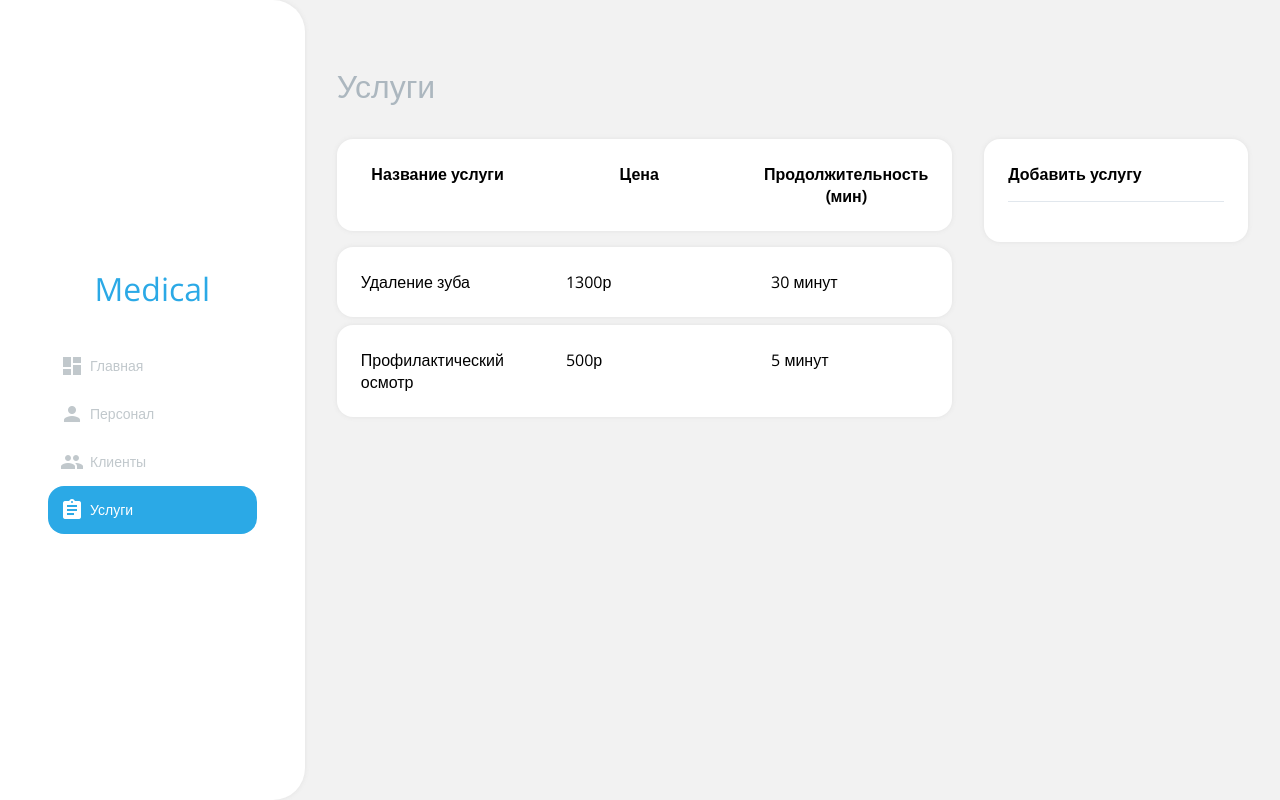
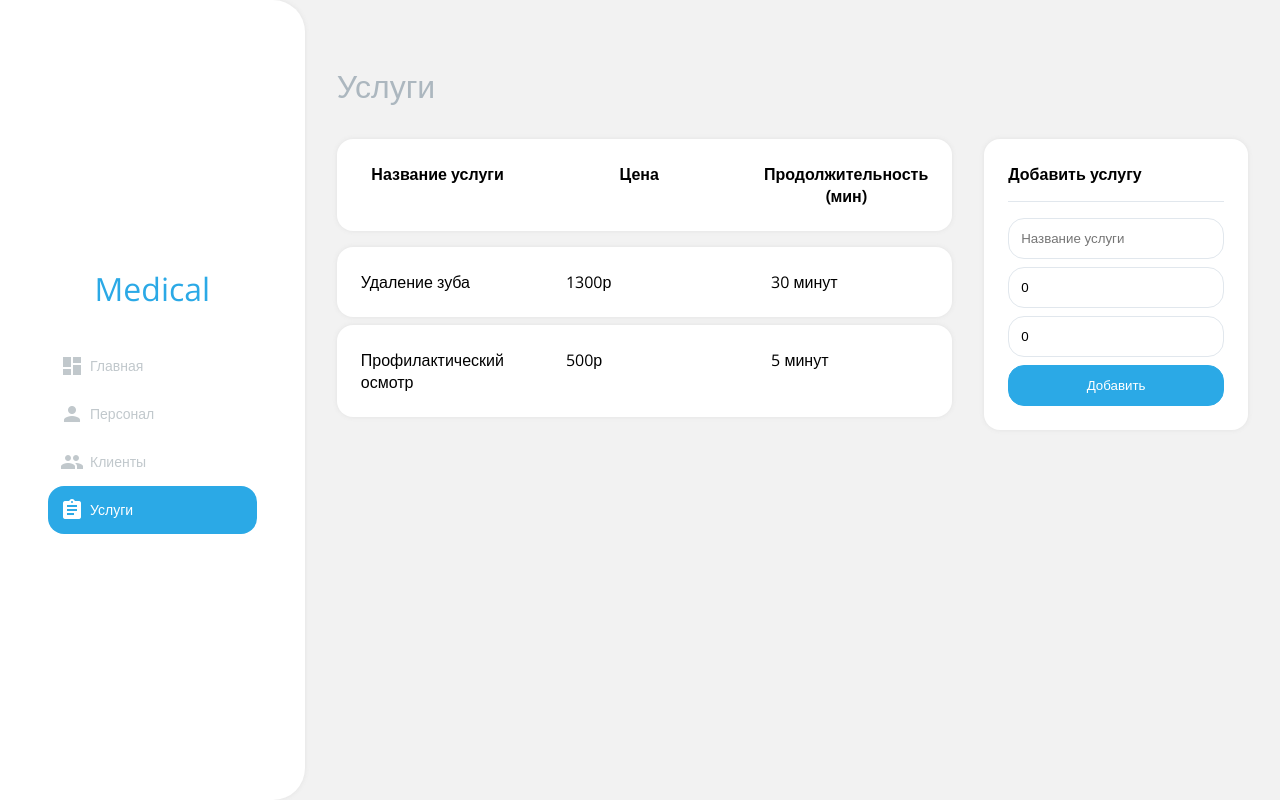
Before and after one commit to kyborq/medical-crm, a React app: page /services in a window 1280 px wide. Built offline with nearby package versions, Linux system fonts and the light colour scheme.

Commit message:
Added states for form fields

```diff
--- a/src/components/forms/ClientsForm.jsx
+++ b/src/components/forms/ClientsForm.jsx
@@ -22,7 +22,8 @@ export function ClientsForm() {
         type="text"
         className="form-field"
         placeholder="ФИО"
-        onInput={(e) => {
+        value={fio}
+        onChange={(e) => {
           setFio(e.target.value);
         }}
       />
@@ -30,7 +31,8 @@ export function ClientsForm() {
         type="text"
         className="form-field"
         placeholder="Данные о прописке"
-        onInput={(e) => {
+        value={register}
+        onChange={(e) => {
           setRegister(e.target.value);
         }}
       />
@@ -38,7 +40,8 @@ export function ClientsForm() {
         type="text"
         className="form-field"
         placeholder="Дата рождения"
-        onInput={(e) => {
+        value={birthday}
+        onChange={(e) => {
           setBirthday(e.target.value);
         }}
       />
@@ -46,14 +49,25 @@ export function ClientsForm() {
         type="text"
         className="form-field"
         placeholder="Номер телефона"
-        onInput={(e) => {
+        value={phone}
+        onChange={(e) => {
           setPhone(e.target.value);
         }}
       />
       <button
         className="form-button"
         onClick={() => {
-          isFormValid(fio, register, birthday, phone);
+          // isFormValid(fio, register, birthday, phone);
+          console.log(
+            "fio: " +
+              fio +
+              ", reg: " +
+              register +
+              ", bday: " +
+              birthday +
+              ", phone: " +
+              phone
+          );
         }}
       >
         Добавить
--- a/src/components/forms/ServicesForm.jsx
+++ b/src/components/forms/ServicesForm.jsx
@@ -1,14 +1,14 @@
-import React from 'react';
+import React, { useState } from "react";
 
-import './FormStyle.css';
+import "./FormStyle.css";
 
 export function ServicesForm() {
-  const [service, setService] = useState('');
+  const [service, setService] = useState("");
   const [cost, setCost] = useState(0);
   const [duration, setDuration] = useState(0);
 
   const isFormValid = (serviceName, cost, duration) => {
-    if (typeof serviceName === 'string') {
+    if (typeof serviceName === "string") {
       return true;
     } else {
       return false;
@@ -18,33 +18,44 @@ export function ServicesForm() {
   return (
     <div>
       <input
-        type='text'
-        className='form-field'
-        placeholder='Название услуги'
-        onInput={(e) => {
+        type="text"
+        className="form-field"
+        placeholder="Название услуги"
+        value={service}
+        onChange={(e) => {
           setService(e.target.value);
         }}
       />
       <input
-        type='text'
-        className='form-field'
-        placeholder='Цена'
-        onInput={(e) => {
+        type="text"
+        className="form-field"
+        placeholder="Цена"
+        value={cost}
+        onChange={(e) => {
           setCost(e.target.value);
         }}
       />
       <input
-        type='text'
-        className='form-field'
-        placeholder='Продолжительность'
-        onInput={(e) => {
+        type="text"
+        className="form-field"
+        placeholder="Продолжительность"
+        value={duration}
+        onChange={(e) => {
           setDuration(e.target.value);
         }}
       />
       <button
-        className='form-button'
+        className="form-button"
         onClick={() => {
-          isFormValid(service, cost, duration);
+          // isFormValid(service, cost, duration);
+          console.log(
+            "Сервис: " +
+              service +
+              ", Стоимость: " +
+              cost +
+              ", Продолжительность: " +
+              duration
+          );
         }}
       >
         Добавить
--- a/src/components/forms/StuffForm.jsx
+++ b/src/components/forms/StuffForm.jsx
@@ -1,14 +1,49 @@
-import React from 'react';
+import React, { useState } from "react";
 
-import './FormStyle.css';
+import "./FormStyle.css";
 
+// Форма для добавления персонала в таблицу
 export function StuffForm() {
+  const [fio, setFio] = useState("");
+  const [spec, setSpec] = useState("");
+  const [dur, setDur] = useState(0);
   return (
     <div>
-      <input type="text" className="form-field" placeholder="ФИО" />
-      <input type="text" className="form-field" placeholder="Специализация" />
-      <input type="text" className="form-field" placeholder="Время приема" />
-      <button className="form-button">Добавить</button>
+      <input
+        type="text"
+        className="form-field"
+        placeholder="ФИО"
+        value={fio}
+        onChange={(e) => {
+          setFio(e.target.value);
+        }}
+      />
+      <input
+        type="text"
+        className="form-field"
+        placeholder="Специализация"
+        value={spec}
+        onChange={(e) => {
+          setSpec(e.target.value);
+        }}
+      />
+      <input
+        type="text"
+        className="form-field"
+        placeholder="Время приема"
+        value={dur}
+        onChange={(e) => {
+          setDur(e.target.value);
+        }}
+      />
+      <button
+        className="form-button"
+        onClick={() => {
+          console.log("ФИО: " + fio + " Спец.: " + spec + " Время: " + dur);
+        }}
+      >
+        Добавить
+      </button>
     </div>
   );
 }
--- a/src/pages/ServicesPage.jsx
+++ b/src/pages/ServicesPage.jsx
@@ -10,6 +10,8 @@ import { Page } from "../components/containers/Page";
 import { RightSidebar } from "../components/containers/RightSidebar";
 
 import { Table, TableRow, TableHeader } from "../components/Table";
+
+import { ServicesForm } from "../components/forms/ServicesForm";
 
 const ServicesData = [
   {
@@ -50,7 +52,9 @@ export function ServicesPage() {
           </Content>
 
           <RightSidebar>
-            <Panel title="Добавить услугу"></Panel>
+            <Panel title="Добавить услугу">
+              <ServicesForm />
+            </Panel>
           </RightSidebar>
         </Container>
       </Wrap>
```
